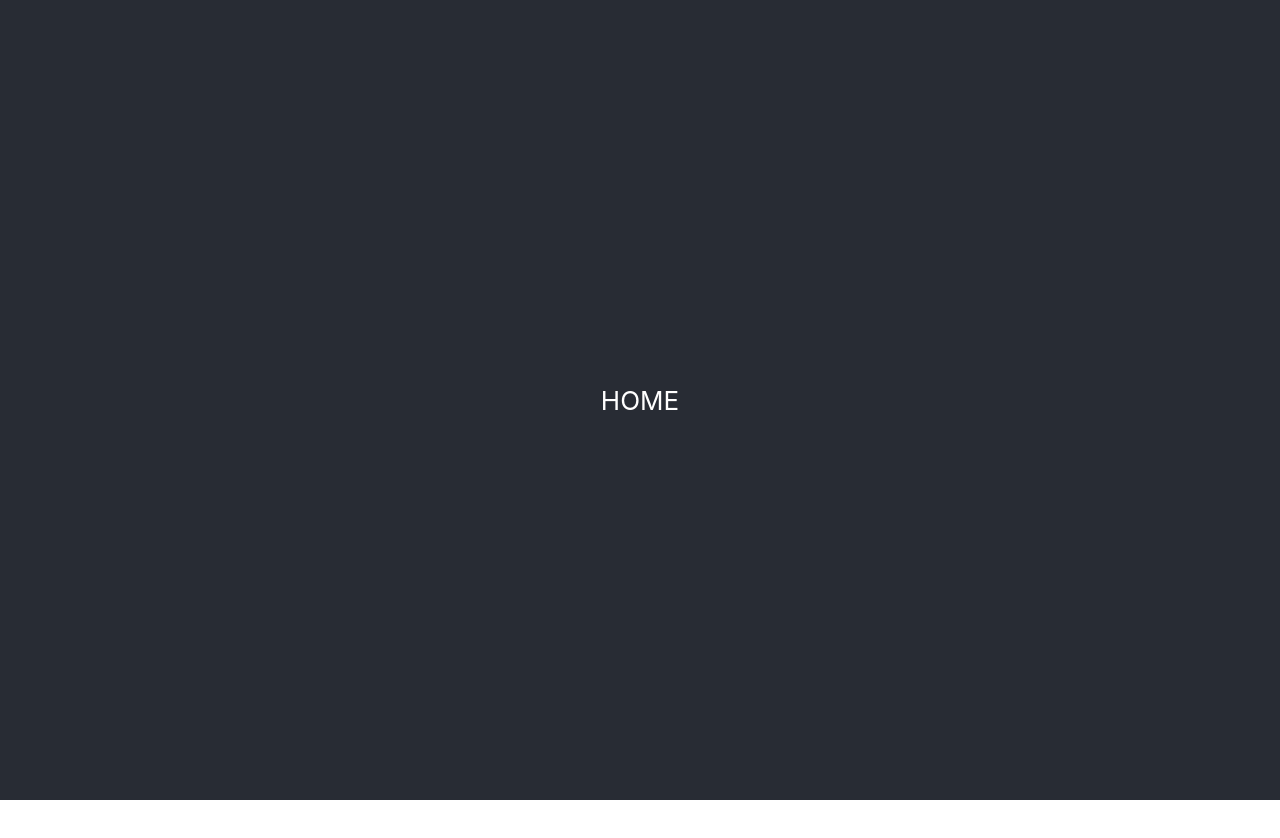
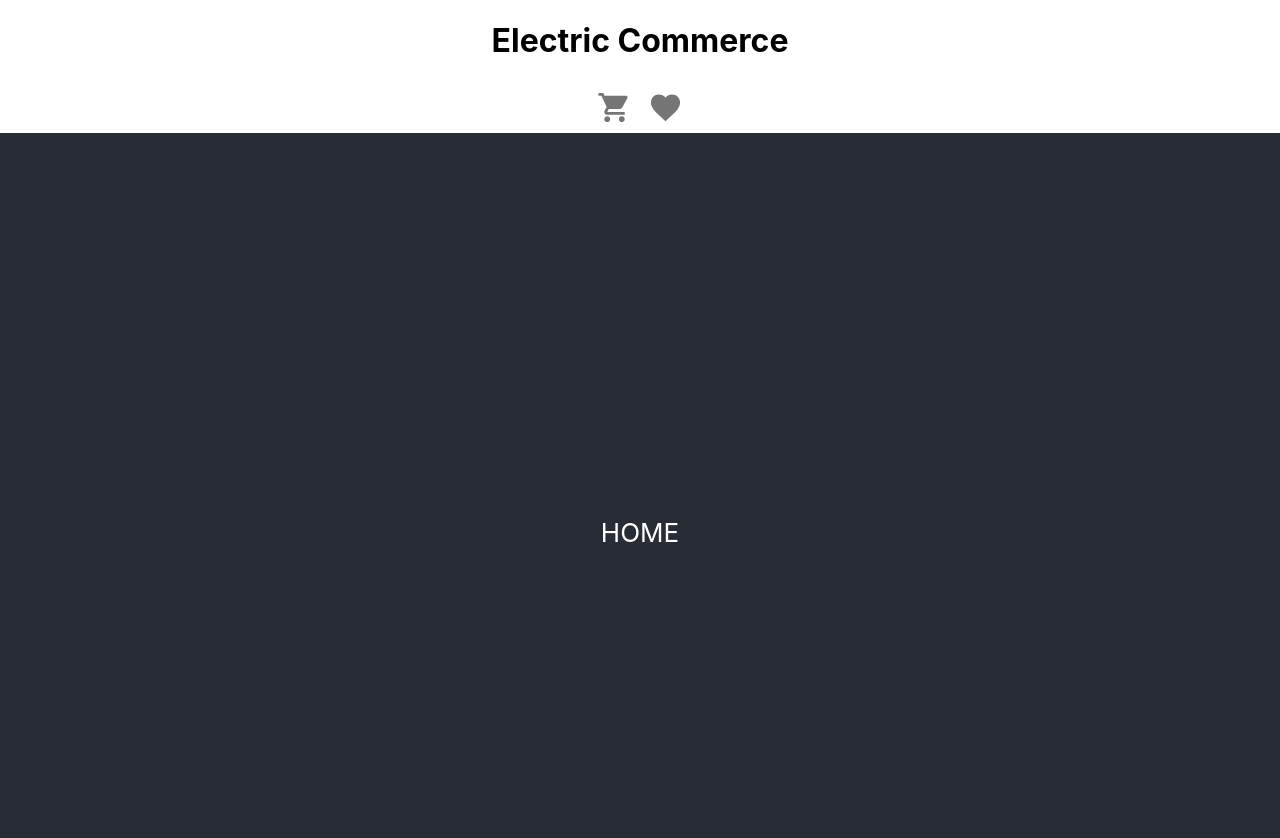
Before and after one commit to shunya9811/electric-commerce2, a React (Create React App) app: page / in a window 1280 px wide. Shown: the top 838 px of the page. Before the commit the page ends 800 px from the top, so only its background shows below. Built offline with nearby package versions, Linux system fonts and the light colour scheme.

Commit message:
material ui

```diff
--- a/package.json
+++ b/package.json
@@ -4,6 +4,10 @@
   "version": "0.1.0",
   "private": true,
   "dependencies": {
+    "@emotion/react": "^11.10.4",
+    "@emotion/styled": "^11.10.4",
+    "@mui/icons-material": "^5.10.3",
+    "@mui/material": "^5.10.3",
     "@testing-library/jest-dom": "^5.16.5",
     "@testing-library/react": "^13.4.0",
     "@testing-library/user-event": "^13.5.0",
--- a/src/App.js
+++ b/src/App.js
@@ -3,10 +3,33 @@ import { BrowserRouter as Router, Routes, Route } from "react-router-dom";
 import Home from "./Pages/Home";
 import About from "./Pages/About";
 import Error from "./Pages/Error";
+
+
+import IconButton from '@mui/material/IconButton';
+import ShoppingCartIcon from '@mui/icons-material/ShoppingCart';
+import FavoriteIcon from '@mui/icons-material/Favorite';
+
 const homeUrl = process.env.PUBLIC_URL;
 
 function App() {
 　　return (
+      <div className='App'>
+        <header className='center right'>
+            <h1 className='title'>Electric Commerce</h1>
+          <div className='headerBtn'>
+            <IconButton>
+                <ShoppingCartIcon
+                  fontSize='large'
+                />
+            </IconButton>
+            <IconButton>
+                <FavoriteIcon
+                  fontSize='large'
+                />
+            </IconButton>
+          </div>
+        </header>
+        <main>
           <Router>
             <Routes>
               <Route path={ homeUrl } element={<Home />} />
@@ -14,6 +37,8 @@ function App() {
               <Route path="*" element={<Error />} />
             </Routes>
           </Router>
+        </main>
+      </div>
     );
 }
 
```
Also changed, not shown: 1 other file (tests, documents, lock files or other folders). Lines whose indentation alone changed are shown as unchanged.
